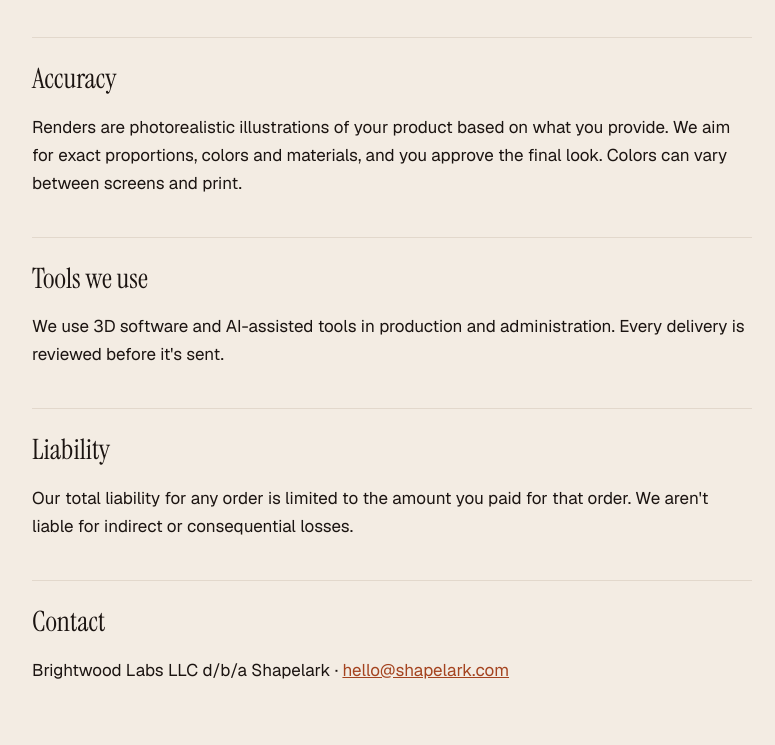
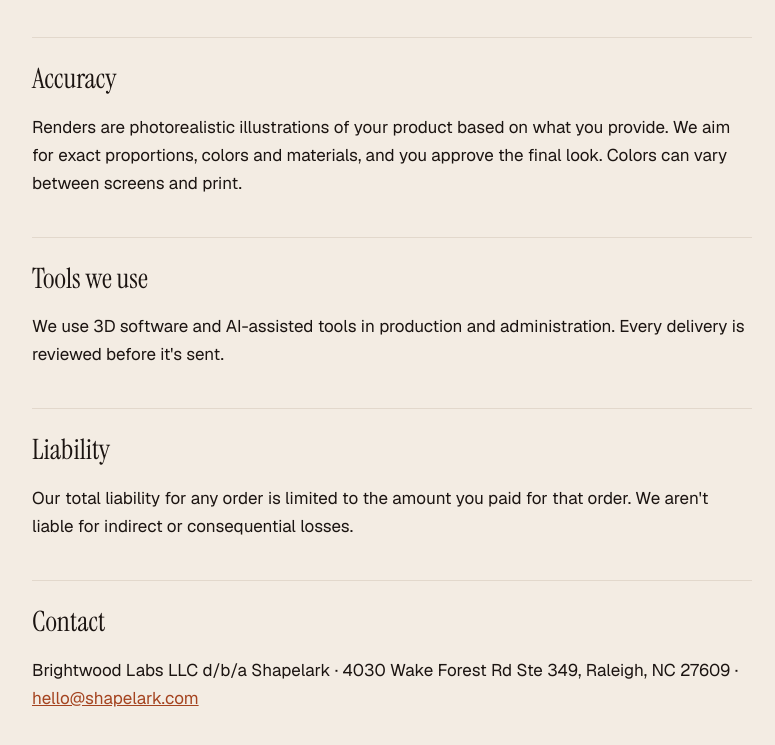
Before and after one commit to Brightwood-Labs-LLC/shapelark-site, a plain HTML site: page terms.html in a window 1280 px wide. Shown: the part 1830-2575 px from the top of the page, without its empty margins (248-1023 px from the left). Drawn offline with nearby package versions, Linux system fonts and the light colour scheme.

Commit message:
Terms: business address

```diff
--- a/terms.html
+++ b/terms.html
@@ -63,7 +63,7 @@
   <p>Our total liability for any order is limited to the amount you paid for that order. We aren't liable for indirect or consequential losses.</p>
 
   <h2>Contact</h2>
-  <p>Brightwood Labs LLC d/b/a Shapelark · <a href="mailto:hello@shapelark.com">hello@shapelark.com</a></p>
+  <p>Brightwood Labs LLC d/b/a Shapelark · 4030 Wake Forest Rd Ste 349, Raleigh, NC 27609 · <a href="mailto:hello@shapelark.com">hello@shapelark.com</a></p>
 </main>
 </body>
 </html>
```
